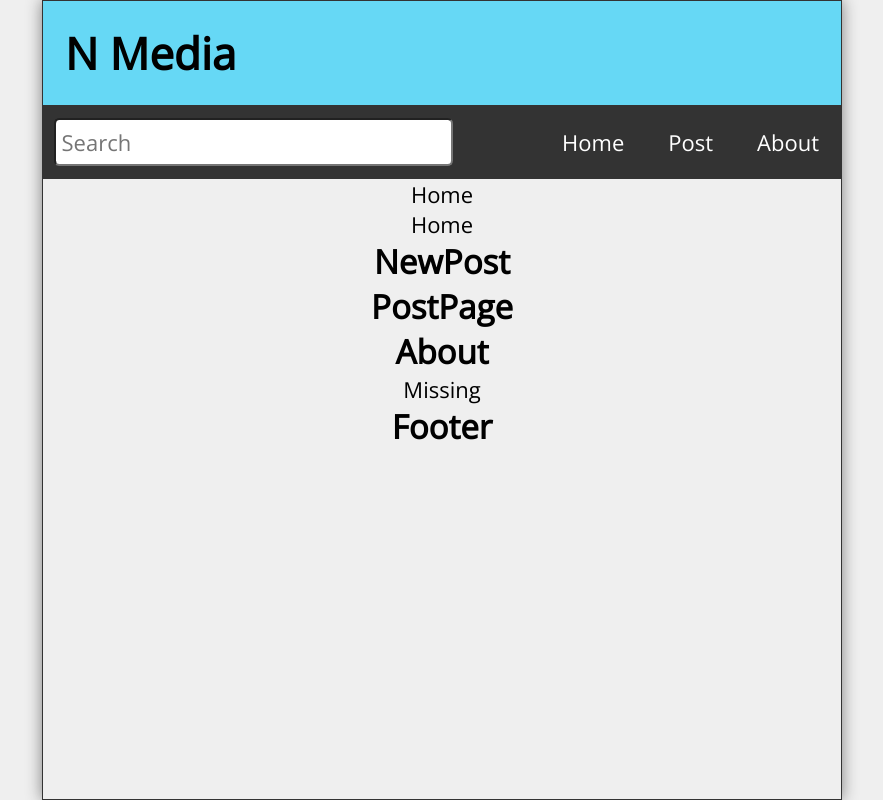
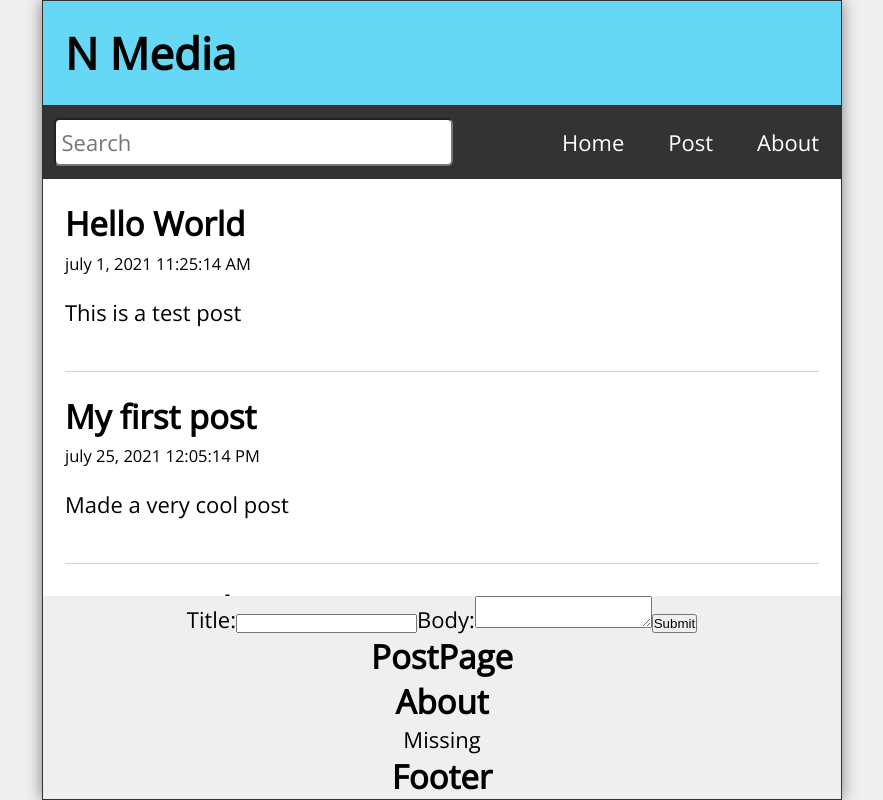
Before and after one commit to Naflan-MNM/social-meadia-app, a React (Create React App) app: page / in a window 1280 px wide. Shown: the whole page, without its empty margins (198-1081 px from the left). Built offline with nearby package versions, Linux system fonts and the light colour scheme.

Commit message:
logic created for newpost

```diff
--- a/src/App.js
+++ b/src/App.js
@@ -16,6 +16,49 @@ import { useState } from 'react';
 
 function App() {
 const [search, setSearch] = useState('');
+const [posts, setPosts] = useState([
+  {
+    id: 1,
+    title: 'Hello World',
+    datetime: 'july 1, 2021 11:25:14 AM',
+    body: 'This is a test post',
+  },
+  {
+    id: 2,
+    title: 'My first post',
+    datetime: 'july 25, 2021 12:05:14 PM',
+    body: 'Made a very cool post',
+  },
+  {
+    id: 3,
+    title: 'my second post',
+    datetime: 'june 1, 2022 08:25:14 AM',
+    body: 'Our Edu-Hub webapplication is awesome',
+  },
+  {
+    id: 4,
+    title: 'my third post',
+    datetime: 'june 25, 2022 11:25:14 AM',
+    body: 'ETH 2.0 will beat Bitcoin',
+  }
+] || []);
+const [currentPost, setCurrentPost] = useState([]);
+/* new posthandler */
+
+const [postTitle, setPostTitle] = useState('');
+const [postBody, setPostBody] = useState('');
+const handleSubmit = (e) => {
+  e.preventDefault();
+  const newPost = {
+    id: posts.length + 1,
+    title: postTitle,
+    datetime: new Date().toLocaleString(),
+    body: postBody,
+  };
+  setPosts([...posts, newPost]);
+  setPostTitle('');
+  setPostBody('');
+}
 
   return (
     <div className="App">
@@ -24,17 +67,26 @@ const [search, setSearch] = useState('');
         search={search}
         setSearch={setSearch}
       />
-      <Routes>
+      {/* <Routes>
         <Route path="/" element={<Home/>}/>
         <Route path="/post" element={<PostPageLayout/>}/>
         <Route path="/about" element={<About/>}/>
         <Route path="/new" element={<NewPost/>}/>
         <Route path="/:postId" element={<Post/>}/>
         <Route path="*" element={<Missing/>}/>
-      </Routes>
-
-      <Home/>
-      <NewPost/>
+      </Routes> */}
+      <Home
+        posts={posts}
+        setCurrentPost={setCurrentPost}
+        currentPost={currentPost}
+      />
+      <NewPost
+        handleSubmit={handleSubmit}
+        postTitle={postTitle}
+        setPostTitle={setPostTitle}
+        postBody={postBody}
+        setPostBody={setPostBody}
+      />
       <PostPage/>
       <About/>
       <Missing/>
--- a/src/Home.js
+++ b/src/Home.js
@@ -1,8 +1,20 @@
 import React from 'react'
+import Post from './Post'
 
-const Home = () => {
+const Home = ({ posts, setCurrentPost, currentPost }) => {
   return (
-    <div>Home</div>
+    <main className="Home">
+      {posts.length ?
+      posts.map((post) => (
+        <Post
+          key={post.id}
+          post={post}
+          setCurrentPost={setCurrentPost}
+          currentPost={currentPost}
+        />
+      )) : <p style={{color: '#888888', textAlign: 'center', marginTop: '2rem'}}>No posts yet</p>}
+
+    </main>
   )
 }
 
--- a/src/NewPost.js
+++ b/src/NewPost.js
@@ -1,8 +1,26 @@
 import React from 'react'
 
-const NewPost = () => {
+const NewPost = ({postTitle, setPostTitle, postBody, setPostBody, handleSubmit}) => {
   return (
-    <div><h2>NewPost</h2></div>
+    <form action="submit" onSubmit={handleSubmit}>
+      <label htmlFor="title">Title:</label>
+      <input
+        type="text"
+        id="title"
+        name="title"
+        required
+        value={postTitle}
+        onChange={setPostTitle}
+      />
+      <label htmlFor="body">Body:</label>
+      <textarea
+        id="body"
+        name="body"
+        value={postBody}
+        onChange={setPostBody}
+      />
+      <button type="submit">Submit</button>
+    </form>
   )
 }
 
--- a/src/Post.js
+++ b/src/Post.js
@@ -1,10 +1,14 @@
 import React from 'react'
 import { useParams } from 'react-router-dom'
 
-const Post = () => {
+const Post = ({ post, setCurrentPost, currentPost }) => {
     const {id} = useParams()
   return (
-    <div><h2>Post {id}</h2></div>
+    <article className="post">
+      <h1>{post.title}</h1>
+      <p className='postDate'>{post.datetime}</p>
+      <p className='postBody'>{(post.body).length <=25 ? post.body : `${post.body.substring(0,25)}...`}</p>
+    </article>
   )
 }
 
```
